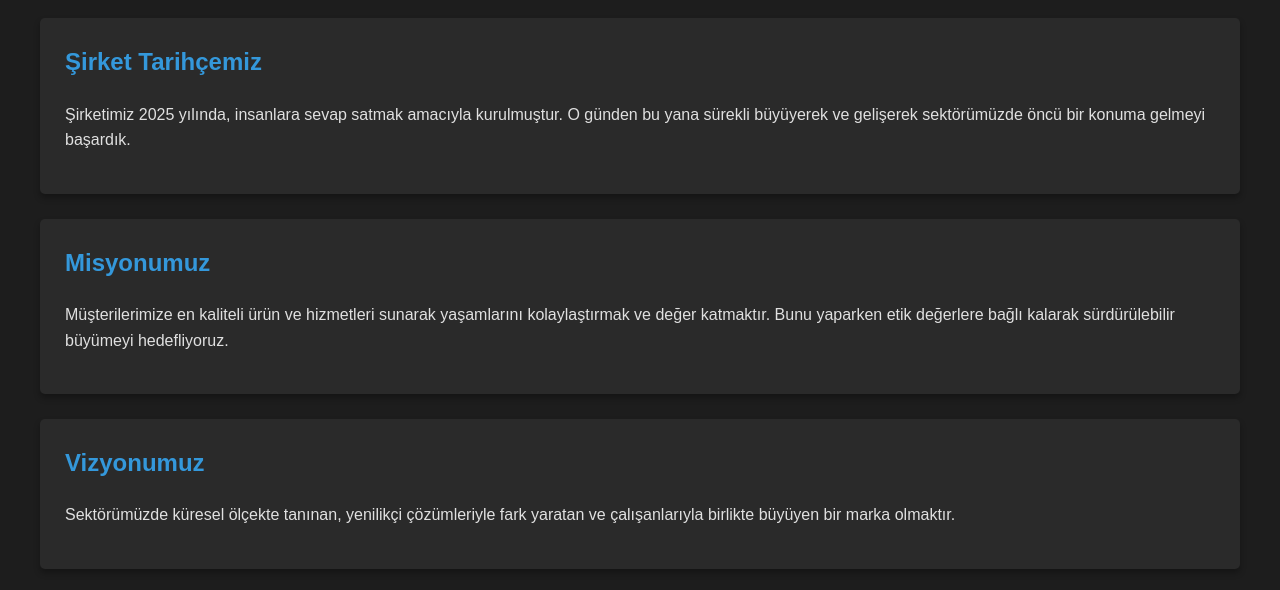
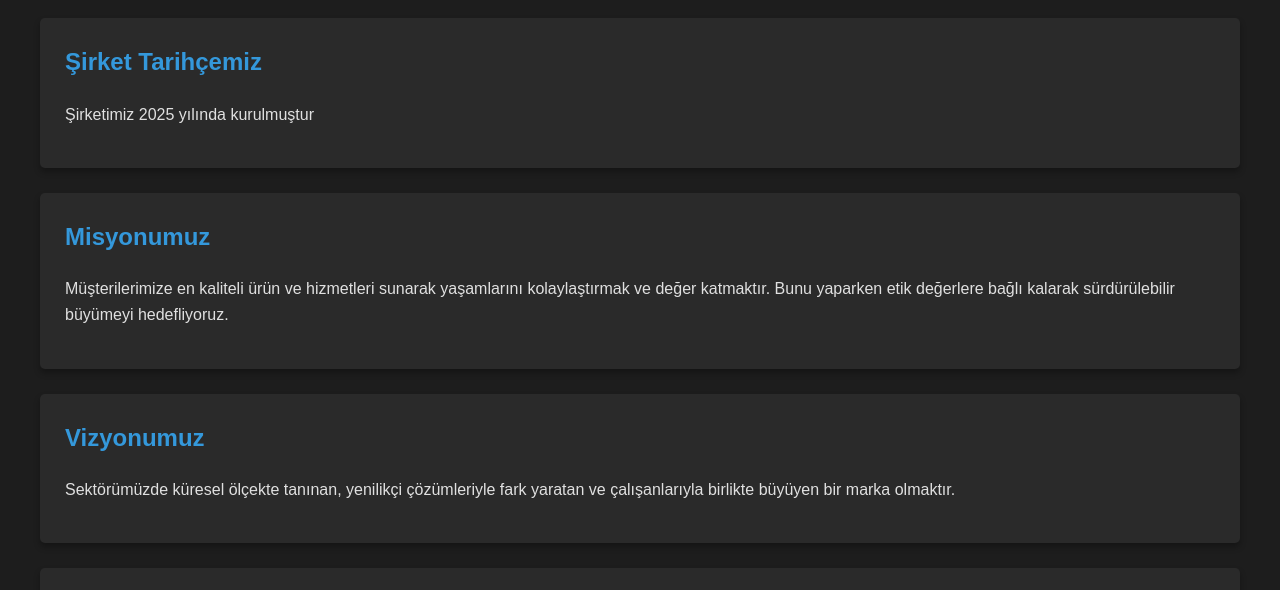
Before and after one commit to enesdursunozen/enesozen.com.tr, a plain HTML site: page hakkimizda.html in a window 1280 px wide. Shown: the part 172-762 px from the top of the page. Drawn offline with Linux system fonts and the light colour scheme.

Commit message:
Update hakkimizda.html

```diff
--- a/hakkimizda.html
+++ b/hakkimizda.html
@@ -67,7 +67,7 @@
 
     <div class="section">
         <h2 class="section-title">Şirket Tarihçemiz</h2>
-        <p>Şirketimiz 2025 yılında, insanlara sevap satmak amacıyla kurulmuştur. O günden bu yana sürekli büyüyerek ve gelişerek sektörümüzde öncü bir konuma gelmeyi başardık.</p>
+        <p>Şirketimiz 2025 yılında kurulmuştur</p>
     </div>
 
     <div class="section">
```
